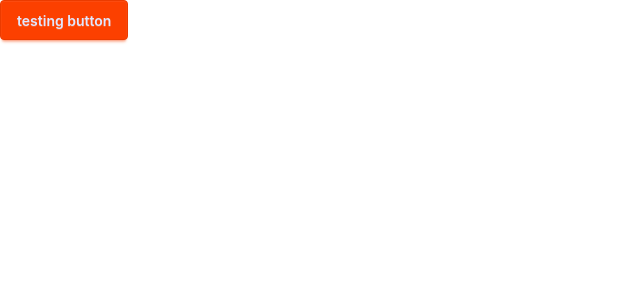
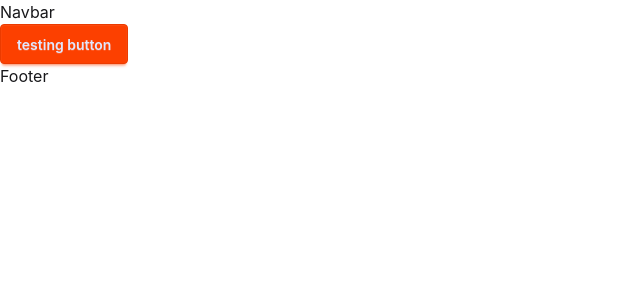
Before and after one commit to niloy-debnath/hero-kidz, a Next.js app: page / in a window 1280 px wide. Shown: the top 300 px of the page, without its empty margins (0-640 px from the left). Built offline with nearby package versions, Linux system fonts and the light colour scheme.

Commit message:
added navbar  & footer

```diff
--- /dev/null
+++ b/src/app/components/Footer.jsx
@@ -0,0 +1,7 @@
+import React from "react";
+
+const Footer = () => {
+  return <div>Footer</div>;
+};
+
+export default Footer;
--- /dev/null
+++ b/src/app/components/Navbar.jsx
@@ -0,0 +1,7 @@
+import React from "react";
+
+const Navbar = () => {
+  return <div>Navbar</div>;
+};
+
+export default Navbar;
--- a/src/app/layout.js
+++ b/src/app/layout.jsx
@@ -1,5 +1,7 @@
 import { Geist, Geist_Mono } from "next/font/google";
 import "./globals.css";
+import Navbar from "./components/Navbar";
+import Footer from "./components/Footer";
 
 const geistSans = Geist({
   variable: "--font-geist-sans",
@@ -22,7 +24,13 @@
       <body
         className={`${geistSans.variable} ${geistMono.variable} antialiased`}
       >
-        {children}
+        <header>
+          <Navbar></Navbar>
+        </header>
+        <main>{children}</main>
+        <footer>
+          <Footer></Footer>
+        </footer>
       </body>
     </html>
   );
```
